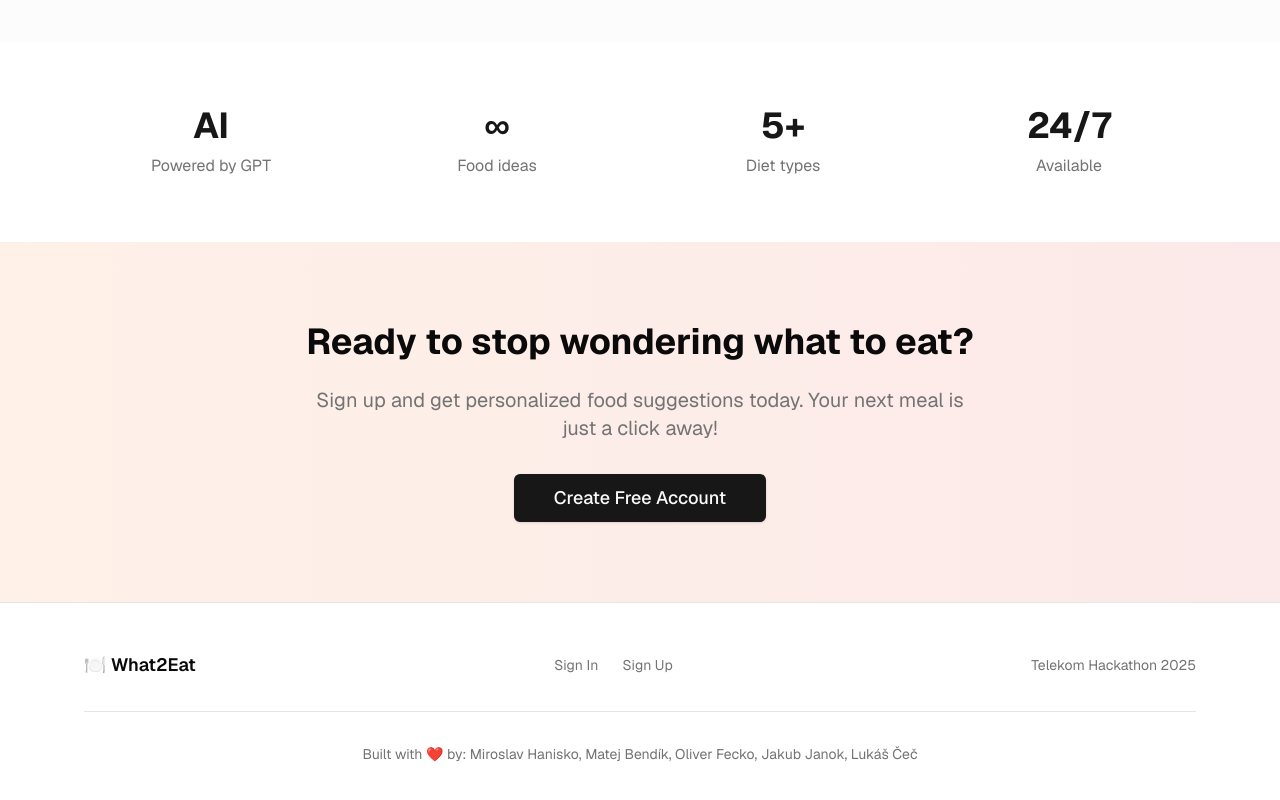
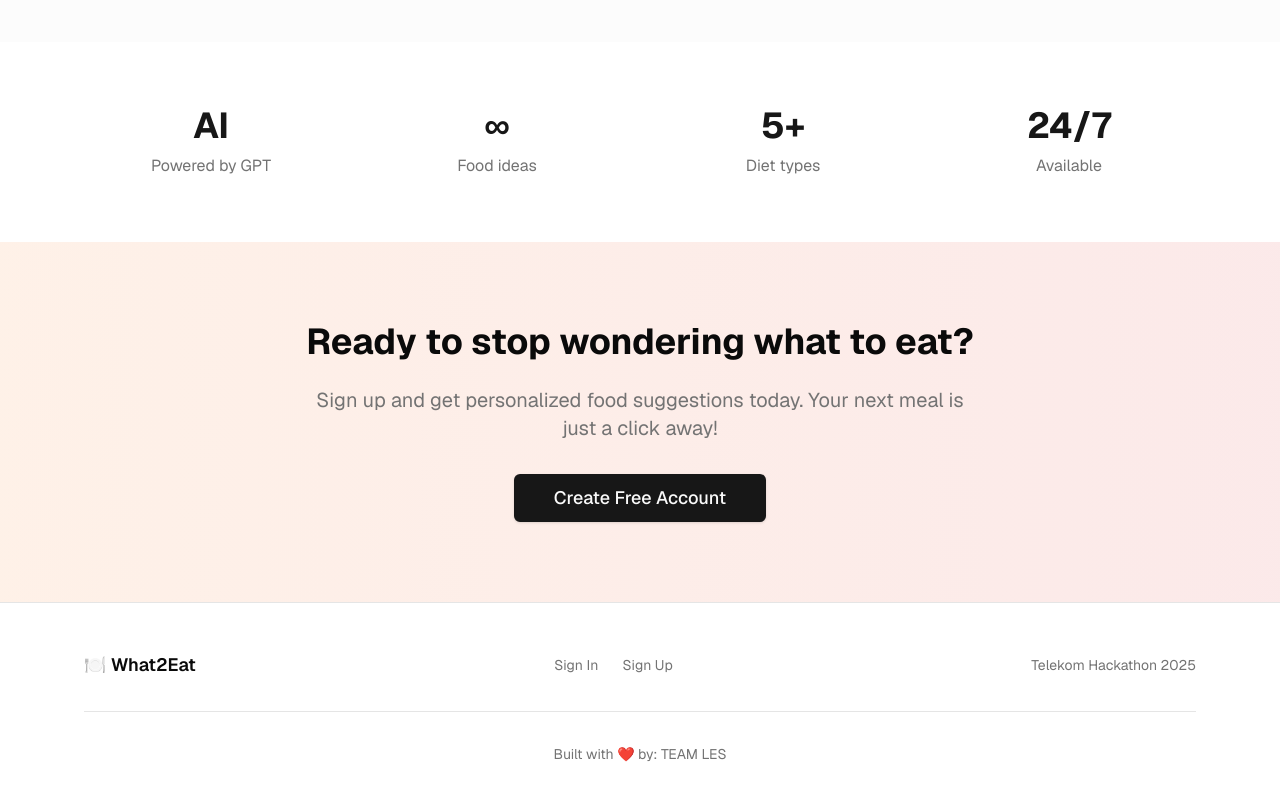
Before and after one commit to TeamLES/hackathon-telekom-2025-What2Eat, a Next.js app: page / in a window 1280 px wide. Shown: the part 2017-2817 px from the top of the page. Built offline with nearby package versions, Linux system fonts and the light colour scheme; no server answers.

Commit message:
[ROOT] landing page

```diff
--- a/app/page.tsx
+++ b/app/page.tsx
@@ -250,7 +250,7 @@ export default async function Home() {
             </div>
           </div>
           <div className="mt-8 pt-8 border-t text-center text-sm text-muted-foreground">
-            <p>Built with ❤️ by: Miroslav Hanisko, Matej Bendík, Oliver Fecko, Jakub Janok, Lukáš Čeč</p>
+            <p>Built with ❤️ by: TEAM LES</p>
           </div>
         </div>
       </footer>
```
